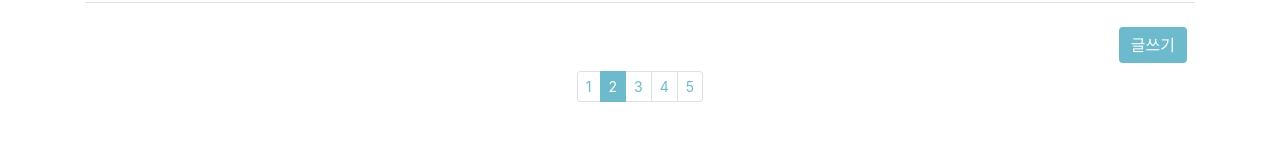
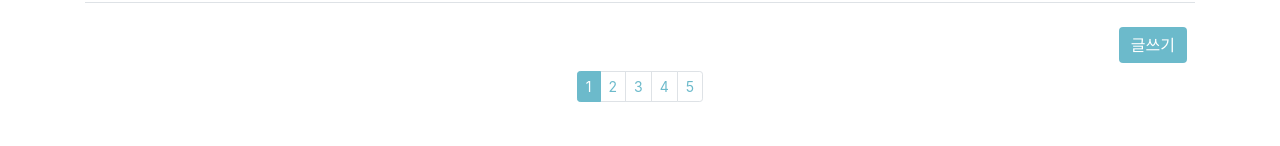
Before and after one commit to choib1ack/AISW_Web_Community, a React (Create React App) app in the folder web-community/: page /board in a window 1280 px wide. Shown: the part 806-952 px from the top of the page. Built offline with nearby package versions, Linux system fonts and the light colour scheme.

Commit message:
Board Component 버튼 분리, 페이징 변경

```diff
--- a/web-community/src/components/Board.js
+++ b/web-community/src/components/Board.js
@@ -8,27 +8,22 @@ import Row from "react-bootstrap/Row";
 import Col from "react-bootstrap/Col";
 import Button from "react-bootstrap/Button";
 import classNames from 'classnames';
-import Pagination from "react-bootstrap/Pagination";
+import Pagination from "./PaginationCustom";
 
 function Board() {
-    let active = 2;
-    let items = [];
-    for (let number = 1; number <= 5; number++) {
-        items.push(
-            <Pagination.Item key={number} active={number === active}>
-                {number}
-            </Pagination.Item>,
-        );
-    }
+
     return (
         <div className="Board">
             <Container >
                 <p className={"title"}>게시판</p>
                 <Row style={{marginBottom: '1rem', marginTop: '2rem'}}>
                     <Col lg={6} md={8} sm={12}>
-                        <Button className={classNames("select-btn", "on")}>전체</Button>
-                        <Button className={classNames("select-btn", "off")}>자유게시판</Button>
-                        <Button className={classNames("select-btn", "off")}>과목별게시판</Button>
+                        <SelectButton title='전체' active='true'/>
+                        <SelectButton title='자유게시판' active={false}/>
+                        <SelectButton title='과목별게시판' active={false}/>
+                        {/*<Button className={classNames("select-btn", "on")}>전체</Button>*/}
+                        {/*<Button className={classNames("select-btn", "off")}>자유게시판</Button>*/}
+                        {/*<Button className={classNames("select-btn", "off")}>과목별게시판</Button>*/}
                     </Col>
                     <Col lg={6} md={4} sm={12}>
                         <img src={searchImage} style={{float: "right", marginLeft:"10px", height:"25px"}} />
@@ -133,10 +128,25 @@ function Board() {
                                 style={{float:'right'}}>글쓰기</Button>
                     </Col>
                 </Row>
-                <Pagination size="sm" className="align-self-center justify-content-center" style={{marginBottom: '3rem'}}>{items}</Pagination>
+                <Pagination active={1}/>
             </Container>
         </div>
     );
 }
 
 export default Board;
+
+function SelectButton(props){
+    let btnStyle = {
+        float:'left',
+        margin: '0.5rem',
+        border: '0',
+        outline: 'none',
+        boxShadow: 'none',
+        backgroundColor: props.active? '#6CBACB':'#F4F4F4',
+        color: props.active? '#ffffff':'#B8B8B8'
+    }
+    return(
+        <Button style={btnStyle}>{props.title}</Button>
+    );
+}
```
